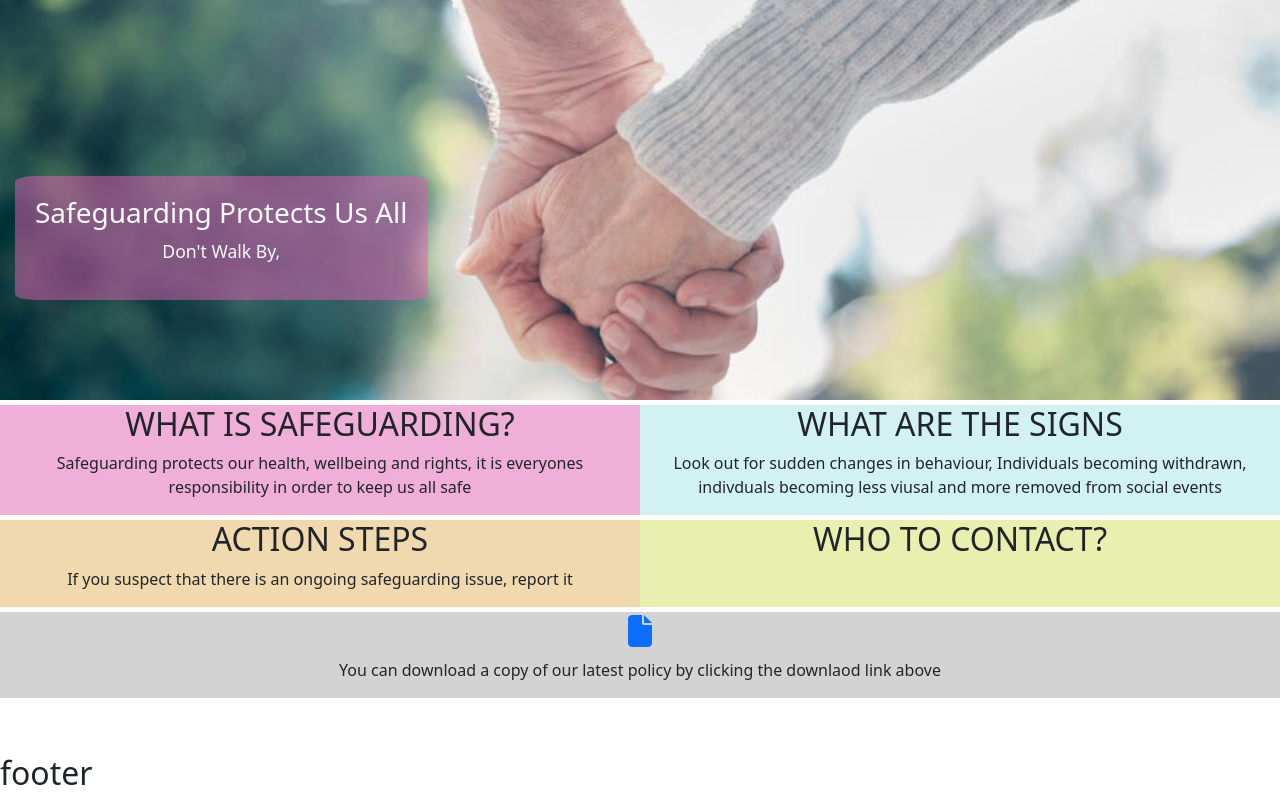
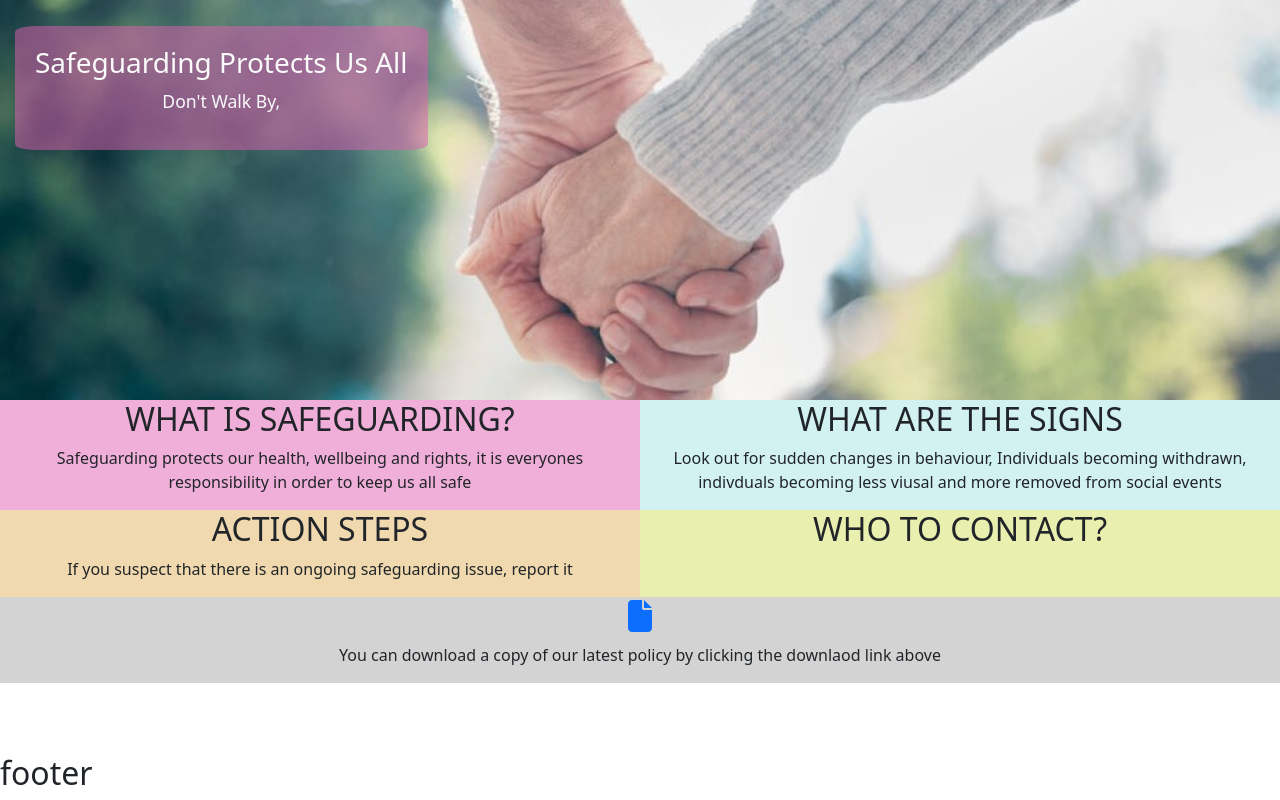
Before and after one commit to ajswanwick/safeguarding-ci, a plain HTML site: page index.html in a window 1280 px wide. Drawn offline with nearby package versions, Linux system fonts and the light colour scheme; a web font is replaced by a local one.

Commit message:
add media screen to css

```diff
--- a/assets/css/style.css
+++ b/assets/css/style.css
@@ -45,7 +45,7 @@ footer{
 
 
 .container-fluid{
-    margin-top: 5px;
+
 }
 
 
@@ -56,7 +56,7 @@ footer{
 }
  .about-section{
     background-color:  rgba(226, 97, 177, 0.5);
-    margin-bottom: 5px;
+
 
 
 
@@ -65,7 +65,6 @@ footer{
 
 .signs-section{
     background-color:  rgba(165, 229, 229, 0.5);
-    margin-bottom: 5px;
 
 
 
@@ -73,7 +72,7 @@ footer{
 
 .action-section{
     background-color: rgba(226, 179, 97, 0.5);
-    margin-bottom: 5px;
+
 
 
 
@@ -83,7 +82,7 @@ footer{
 
 .contact-section{
     background-color: rgba(211, 226, 97, 0.5);
-    margin-bottom: 5px;
+
 
 
 
@@ -111,3 +110,18 @@ a:visited{
 a:link{
     text-decoration: none;
 }
+
+
+
+@media screen and (min-width:768px) {
+    #hero-text{
+        position: absolute;
+        bottom:650px;
+    }
+}
+
+@media screen and (min-width:1600px) {
+    #hero-text{
+        bottom:700px
+    }
+    }
```
Also changed, not shown: assets/images/istockphoto-1448013350-612x612.jpg (added), assets/images/istockphoto-1798153076-612x612.jpg (added).
